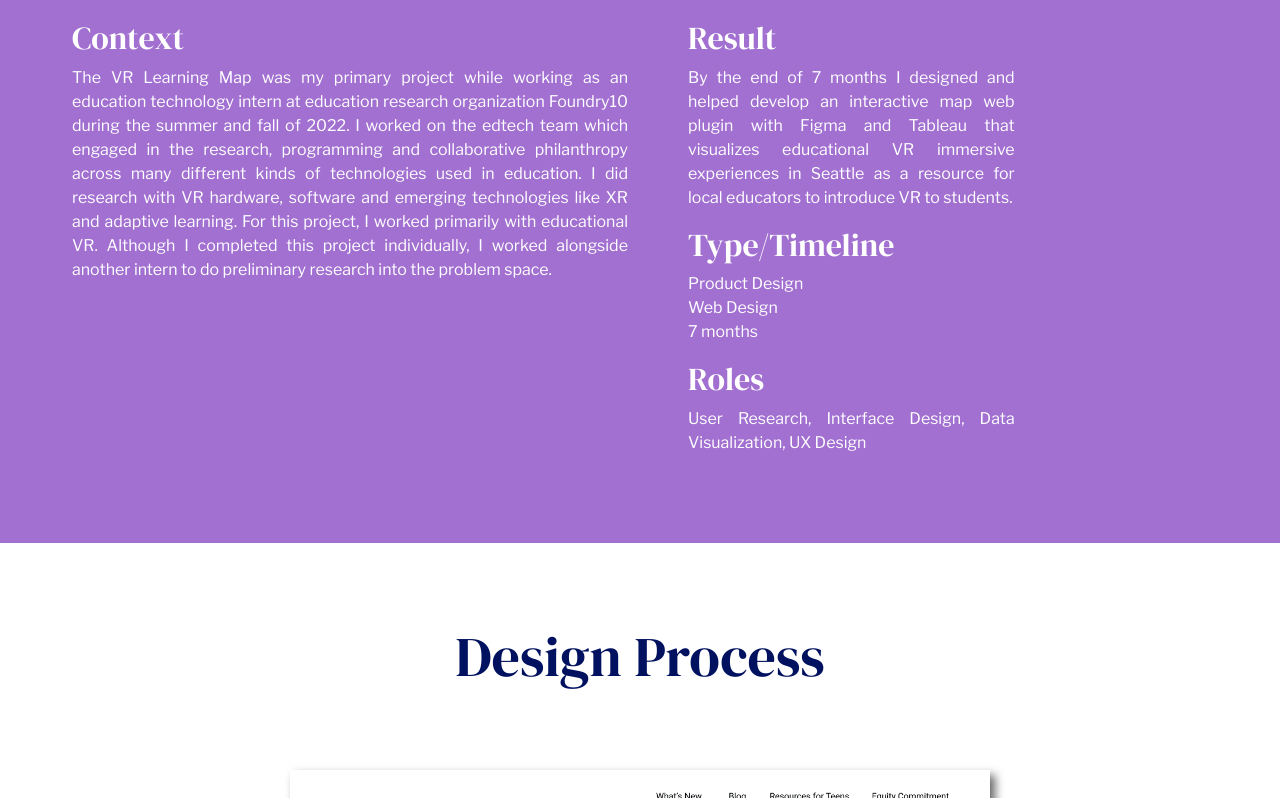
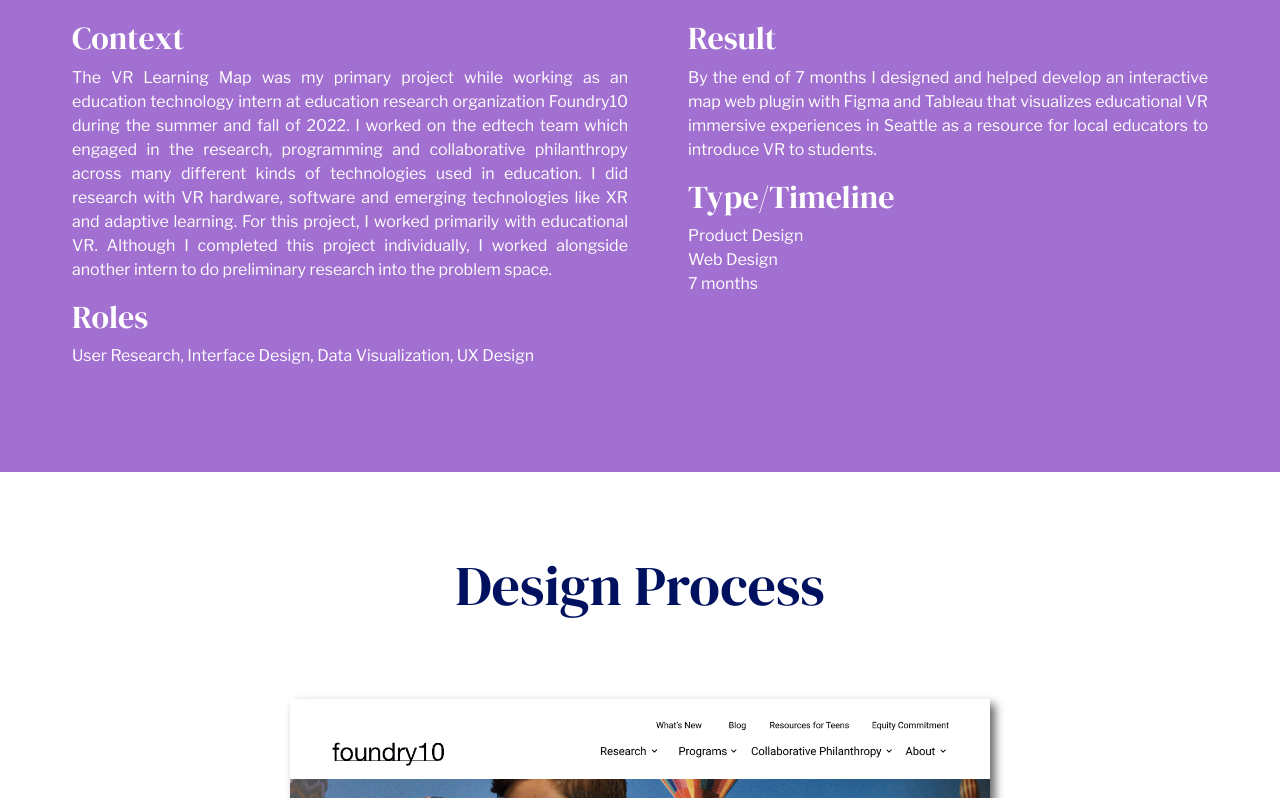
Before and after one commit to kvajjhula/kriti_portfolio, a React (Create React App) app: page /VRMap in a window 1280 px wide. Shown: the part 711-1509 px from the top of the page. Built offline with nearby package versions, Linux system fonts and the light colour scheme.

Commit message:
reformat context for vrmap

```diff
--- a/src/components/VRMap.js
+++ b/src/components/VRMap.js
@@ -26,19 +26,22 @@ export function VRMap(props) {
                         <h2>Context</h2>
                         <p>The VR Learning Map was my primary project while working as an education technology intern at education research organization Foundry10 during the summer and fall of 2022. I worked on the edtech team which engaged in the research, programming and collaborative philanthropy across many different kinds of technologies used in education. I did research with VR hardware, software and emerging technologies like XR and adaptive learning. For this project, I worked primarily with educational VR. Although I completed this project individually, I worked alongside another intern to do preliminary research into the problem space.</p>
 
+
+
+                        <h2>Roles</h2>
+                    <p>User Research, Interface Design, Data Visualization, UX Design</p>
+
                         {/* The project goal was open ended towards the beginning and I was given a lot of creative freedom with the solutions and resources I could design.  */}
                     </div>
 
                 </MDBCol>
-                <MDBCol md='4' className="vr-result">
+                <MDBCol md='6' className="vr-result">
                     <h2>Result</h2>
                     <p>By the end of 7 months I designed and helped develop an interactive map web plugin with Figma and Tableau that visualizes educational VR immersive experiences in Seattle as a resource for local educators to introduce VR to students.</p>
 
                     <h2>Type/Timeline</h2>
                     <p>Product Design<br />Web Design<br />7 months</p>
 
-                    <h2>Roles</h2>
-                    <p>User Research, Interface Design, Data Visualization, UX Design</p>
                 </MDBCol>
 
             </MDBRow>
```
